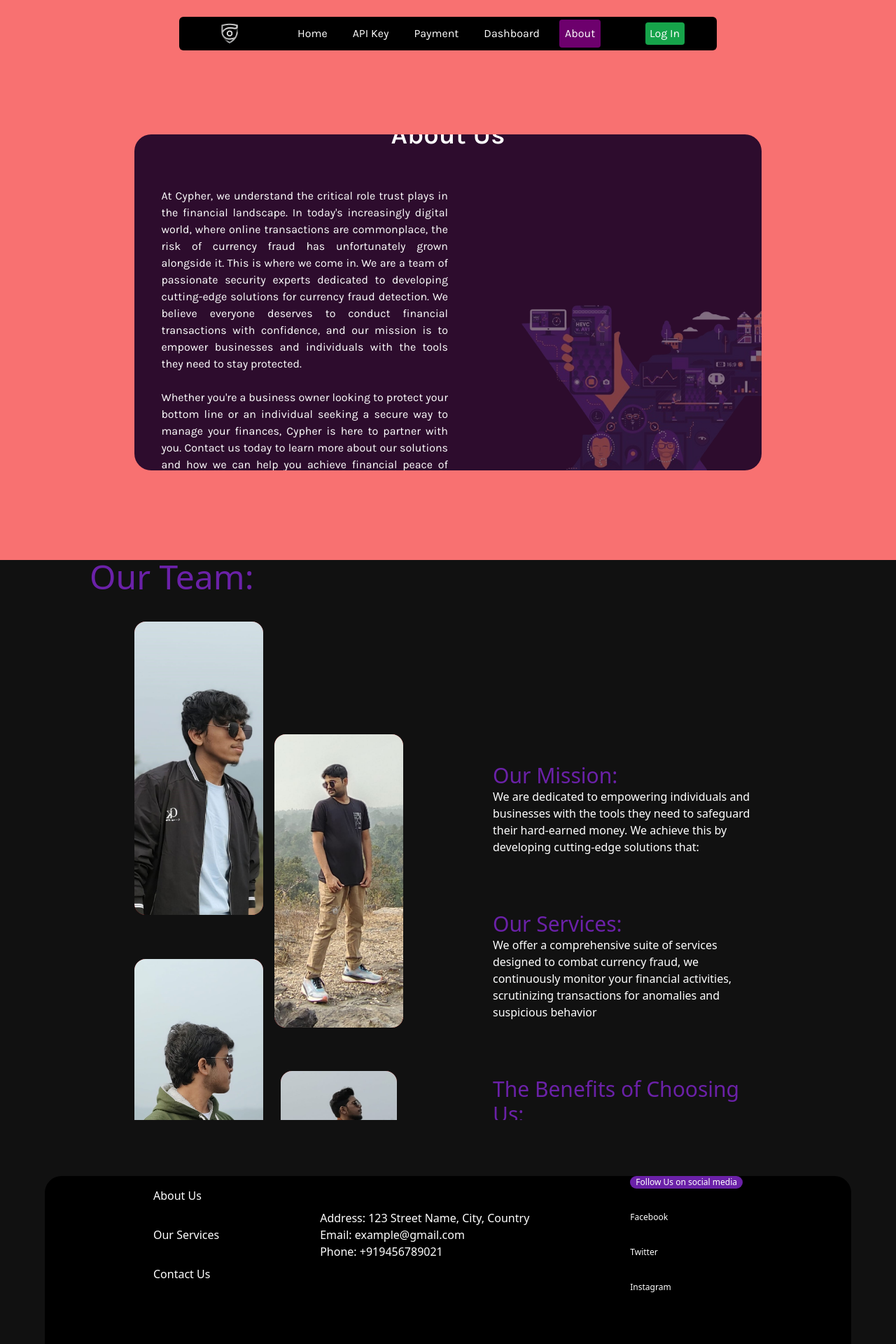
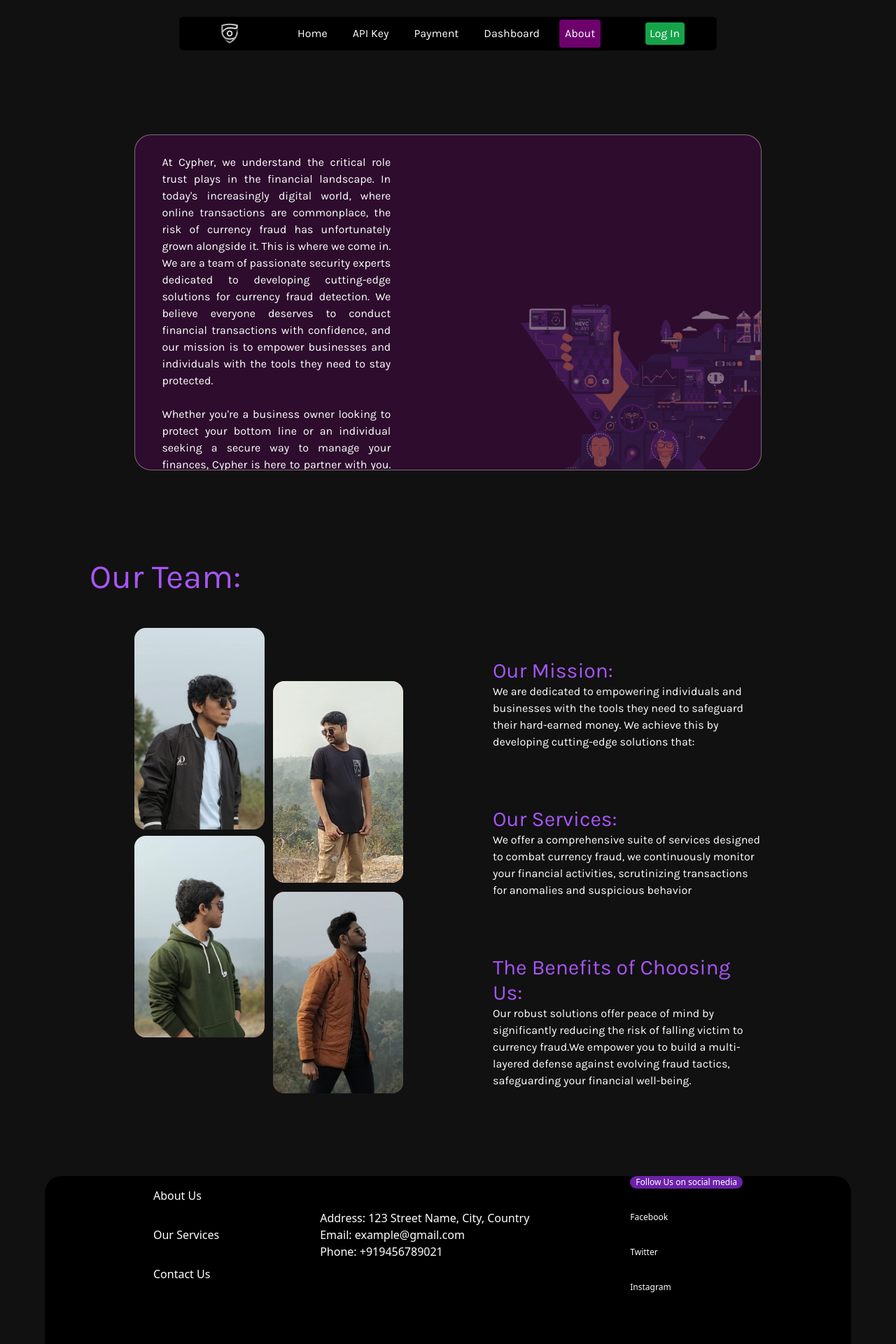
Before and after one commit to Roushan1512/Payments-Fraud-Detection, a React (Vite) app in the folder clientside/: page /aboutus in a window 1280 px wide. Shown: the whole page at 70% size. Built offline with nearby package versions, Linux system fonts and the light colour scheme; what @nextui-org/react would draw is missing.

Commit message:
About Us Changed

```diff
--- a/clientside/src/components/AboutUs/Aboutus.jsx
+++ b/clientside/src/components/AboutUs/Aboutus.jsx
@@ -4,20 +4,31 @@ import roushan from "./roushan.jpg";
 import avirup from "./avirup1.jpg";
 import sahil from "./sahil1.jpg";
 import avijit from "./avijit.jpg";
+import { motion } from "framer-motion";
 
 const Aboutus = () => {
   return (
     <>
       <div className=" h-[200vh] w-full">
-        <div className="h-[100vh] w-[100vw] flex items-center justify-center flex-col overflow-y-auto gap-10 bg-red-400">
-          <div className="bg-[#2d0c2d] h-[60vh] w-[70vw] mt-[5%] rounded-3xl relative flex items-left justify-center gap-[10%] flex-col py-[1vh] px-[3vw] overflow-hidden text-center">
+        <motion.div
+          className="h-[100vh] w-[100vw] flex items-center justify-center flex-col overflow-y-auto gap-10 "
+          initial={{ opacity: 0, y: -20 }}
+          animate={{ opacity: 1, y: 0 }}
+          transition={{
+            duration: 1,
+            delay: 0,
+            ease: "easeInOut",
+            type: "tween",
+          }}
+        >
+          <div className="bg-[#2d0c2d] h-[60vh] w-[70vw] mt-[5%] rounded-3xl relative flex items-left justify-center gap-[10%] flex-col py-[1vh] px-[3vw] overflow-hidden text-center border border-[#ffffff62]">
             <img
               src={img1}
               alt=""
               className=" bottom-0 right-0 absolute w-[38vw] opacity-40"
             />
             <h1 className=" text-[3vw] font-semibold font-Karla ]">About Us</h1>
-            <p className="w-[50%] font-Karla text-justify text-[100%]">
+            <p className="w-[40%] font-Karla text-justify text-[100%]">
               At Cypher, we understand the critical role trust plays in the
               financial landscape. In today's increasingly digital world, where
               online transactions are commonplace, the risk of currency fraud
@@ -35,62 +46,79 @@ const Aboutus = () => {
               financial peace of mind.
             </p>
           </div>
-        </div>
-        <div className=" h-[100vh] w-[100vw] overflow-hidden">
-          <h1 className="text-5xl text-purple-800 mb-10 mx-[10%]">Our Team:</h1>
-          <div className="flex flex-row gap-32 justify-center items-center">
+        </motion.div>
+        <motion.div
+          className=" h-[100vh] w-[100vw] overflow-hidden font-Karla"
+          initial={{ opacity: 0, x: -20 }}
+          animate={{ opacity: 1, x: 0 }}
+          transition={{
+            duration: 1,
+            delay: 0.5,
+            ease: "easeInOut",
+            type: "tween",
+          }}
+        >
+          <h1 className="text-5xl text-purple-500 mb-10 mx-[10%]">Our Team:</h1>
+          <div className="flex h-[90%] flex-row gap-32 justify-center items-center">
             {/* team */}
-            <div className="grid grid-cols-2 grid-rows-6 gap-4 justify-items-center w-[30%]">
-              <div className="w-auto bg-red-600 h-[90%] rounded-2xl row-span-3">
+            <div className=" flex gap-[1vw] h-full  justify-items-center w-[30%]">
+              <div className=" flex-1 flex flex-col justify-evenly">
+                <div className="w-full h-[40%] rounded-2xl  ">
                   <img
                     src={sahil}
                     alt=""
-                  className="rounded-2xl h-[100%] object-cover"
+                    className="rounded-2xl h-[100%] object-cover w-full"
                   />
                 </div>
-              <div className="w-[20vw] bg-transparent h-[10vh] rounded-2xl"></div>
-
-              <div className="w-auto bg-red-600 h-[90%] rounded-2xl row-span-3">
+                <div className="w-auto bg-red-600 h-[40%] rounded-2xl ">
+                  <img
+                    src={avirup}
+                    alt=""
+                    className="rounded-2xl h-[100%] object-cover w-full"
+                  />
+                </div>
+                <div className=" w-full h-[15%]"></div>
+              </div>
+              <div
+                className=" flex-1 gap-[1vw] h-full flex flex-col
+               justify-items-center w-[30%]"
+              >
+                <div className=" w-full h-[10%]"></div>
+                <div className="w-auto bg-red-600 h-[40%] rounded-2xl ">
                   <img
                     src={roushan}
                     alt=""
-                  className="rounded-2xl h-[100%] object-cover"
+                    className="rounded-2xl h-[100%] object-cover w-full"
                   />
                 </div>
-              <div className="w-auto bg-red-600 h-[90%] rounded-2xl row-span-3">
-                <img
-                  src={avirup}
-                  alt=""
-                  className="rounded-2xl h-[100%] object-cover"
-                />
-              </div>
-              <div className="w-auto bg-red-600 h-[90%] rounded-2xl row-span-3">
+
+                <div className="w-auto bg-red-600 h-[40%] rounded-2xl ">
                   <img
                     src={avijit}
                     alt=""
-                  className="rounded-2xl h-[100%] object-cover"
+                    className="rounded-2xl h-[100%] object-cover w-full"
                   />
                 </div>
-              <div className="w-[20vw] bg-transparent h-[10vh] rounded-2xl"></div>
+              </div>
             </div>
 
             {/* det */}
             <div className="w-[30%] flex flex-col gap-20">
               <div>
-                <h1 className=" text-3xl text-purple-800">Our Mission:</h1>
+                <h1 className=" text-3xl text-purple-500">Our Mission:</h1>
                 We are dedicated to empowering individuals and businesses with
                 the tools they need to safeguard their hard-earned money. We
                 achieve this by developing cutting-edge solutions that:
               </div>
               <div>
-                <h1 className=" text-3xl text-purple-800">Our Services:</h1>
+                <h1 className=" text-3xl text-purple-500">Our Services:</h1>
                 We offer a comprehensive suite of services designed to combat
                 currency fraud, we continuously monitor your financial
                 activities, scrutinizing transactions for anomalies and
                 suspicious behavior
               </div>
               <div>
-                <h1 className=" text-3xl text-purple-800">
+                <h1 className=" text-3xl text-purple-500">
                   The Benefits of Choosing Us:
                 </h1>
                 Our robust solutions offer peace of mind by significantly
@@ -100,7 +128,7 @@ const Aboutus = () => {
               </div>
             </div>
           </div>
-        </div>
+        </motion.div>
       </div>
     </>
   );
```
Also changed, not shown: clientside/src/components/AboutUs/avijit.jpg, clientside/src/components/AboutUs/roushan.jpg. Lines whose indentation alone changed are shown as unchanged.
